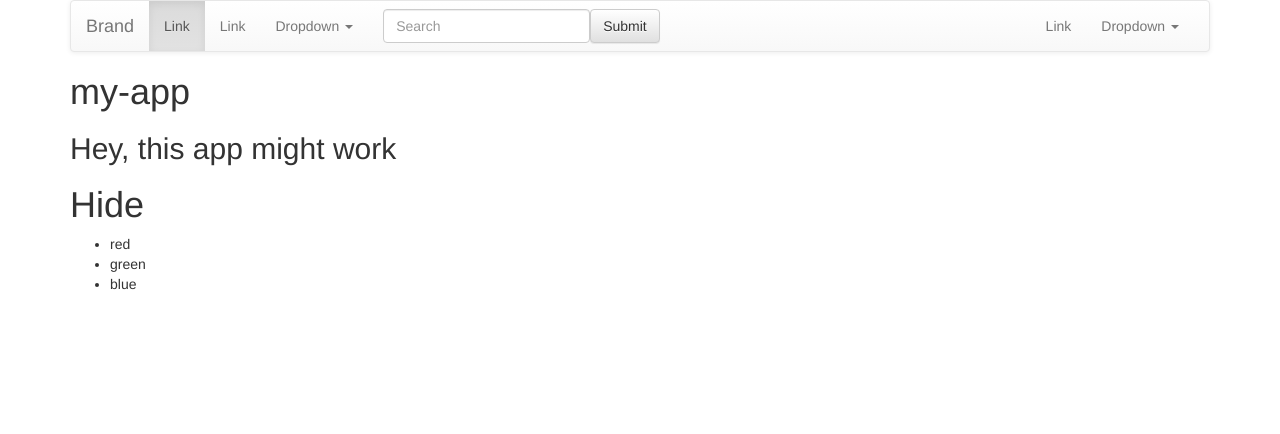
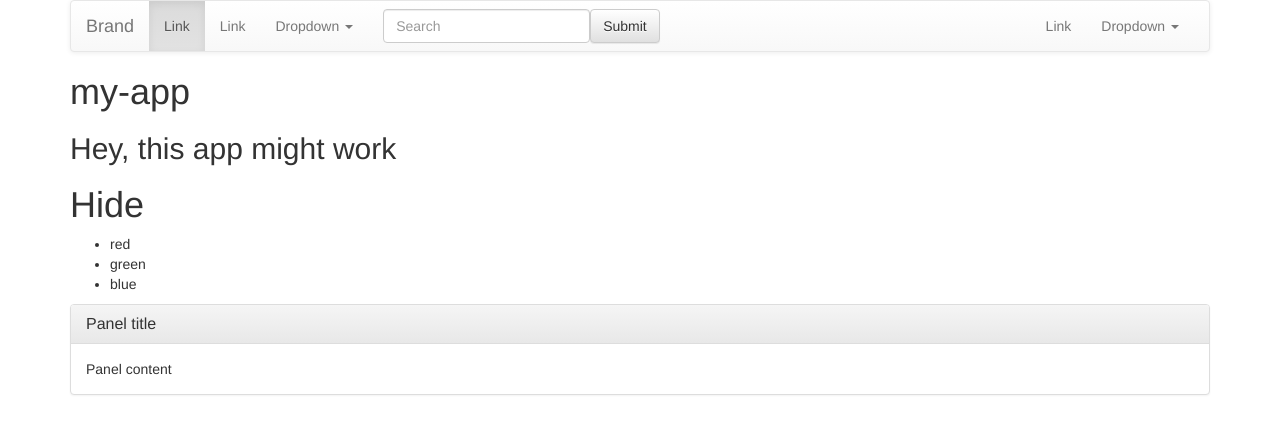
Before and after one commit to PradipH31/CIBT_Notes_Angular_Part1, an Angular app: page / in a window 1280 px wide. Shown: the top 434 px of the page. Built offline with nearby package versions, Linux system fonts and the light colour scheme.

Commit message:
Created adbox component & used (panel)

```diff
--- /dev/null
+++ b/src/app/adbox/adbox.component.html
@@ -0,0 +1,8 @@
+<div class="panel panel-default">
+    <div class="panel-heading">
+        <h3 class="panel-title">Panel title</h3>
+    </div>
+    <div class="panel-body">
+        Panel content
+    </div>
+</div>
--- /dev/null
+++ b/src/app/adbox/adbox.component.ts
@@ -0,0 +1,15 @@
+import { Component, OnInit } from '@angular/core';
+
+@Component({
+  selector: 'app-adbox',
+  templateUrl: './adbox.component.html',
+  styleUrls: ['./adbox.component.css']
+})
+export class AdboxComponent implements OnInit {
+
+  constructor() { }
+
+  ngOnInit() {
+  }
+
+}
--- a/src/app/app.component.html
+++ b/src/app/app.component.html
@@ -17,3 +17,4 @@
         </li>
     </ul>
 </div>
+<app-adbox></app-adbox>
--- a/src/app/app.module.ts
+++ b/src/app/app.module.ts
@@ -4,11 +4,13 @@ import { NgModule } from '@angular/core';
 import { AppRoutingModule } from './app-routing.module';
 import { AppComponent } from './app.component';
 import { NavbarComponent } from './navbar/navbar.component';
+import { AdboxComponent } from './adbox/adbox.component';
 
 @NgModule({
   declarations: [
     AppComponent,
-    NavbarComponent
+    NavbarComponent,
+    AdboxComponent
   ],
   imports: [
     BrowserModule,
```
Also changed, not shown: src/app/adbox/adbox.component.css (added), 2 other files (tests, documents, lock files or other folders).
